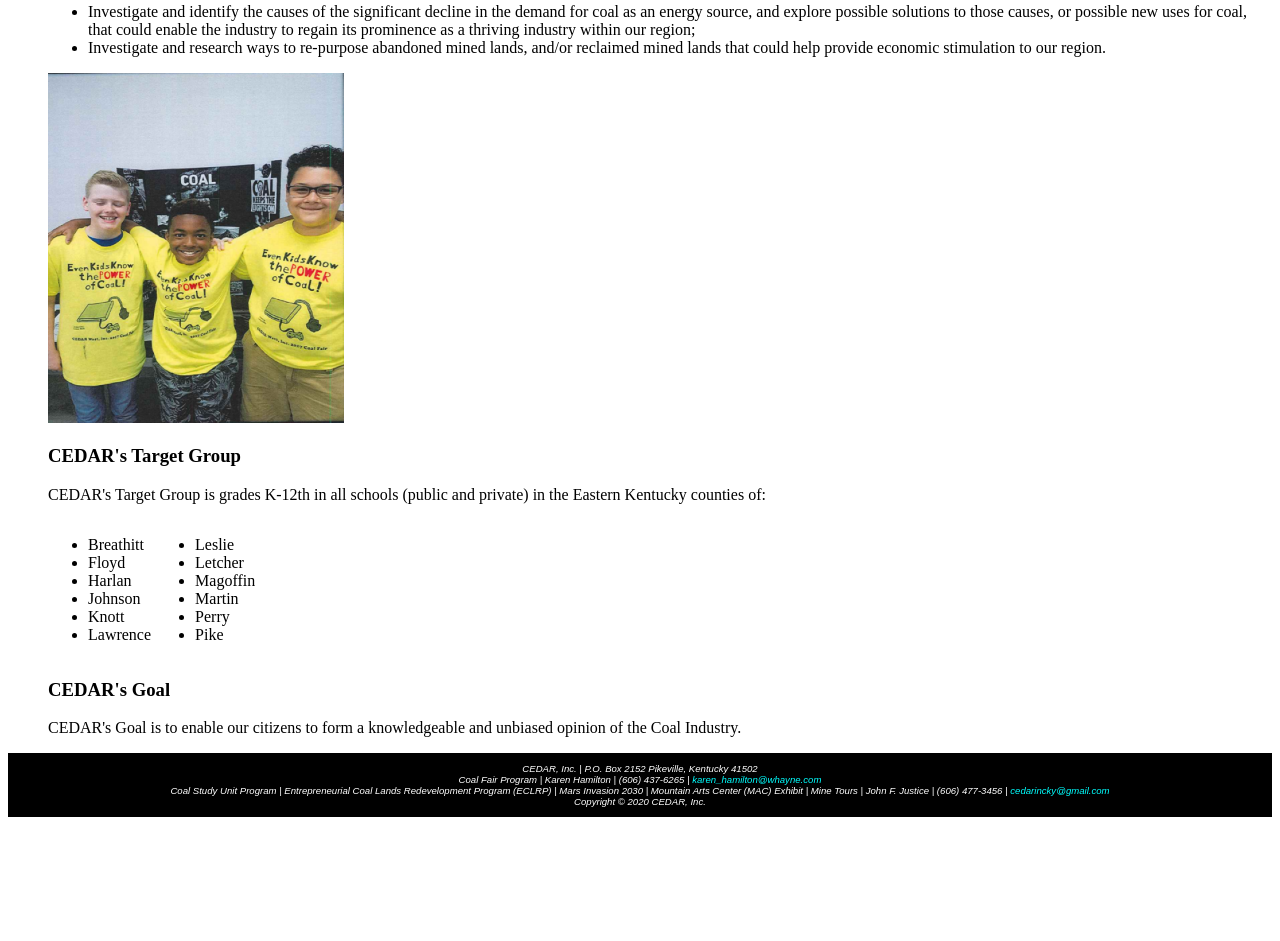
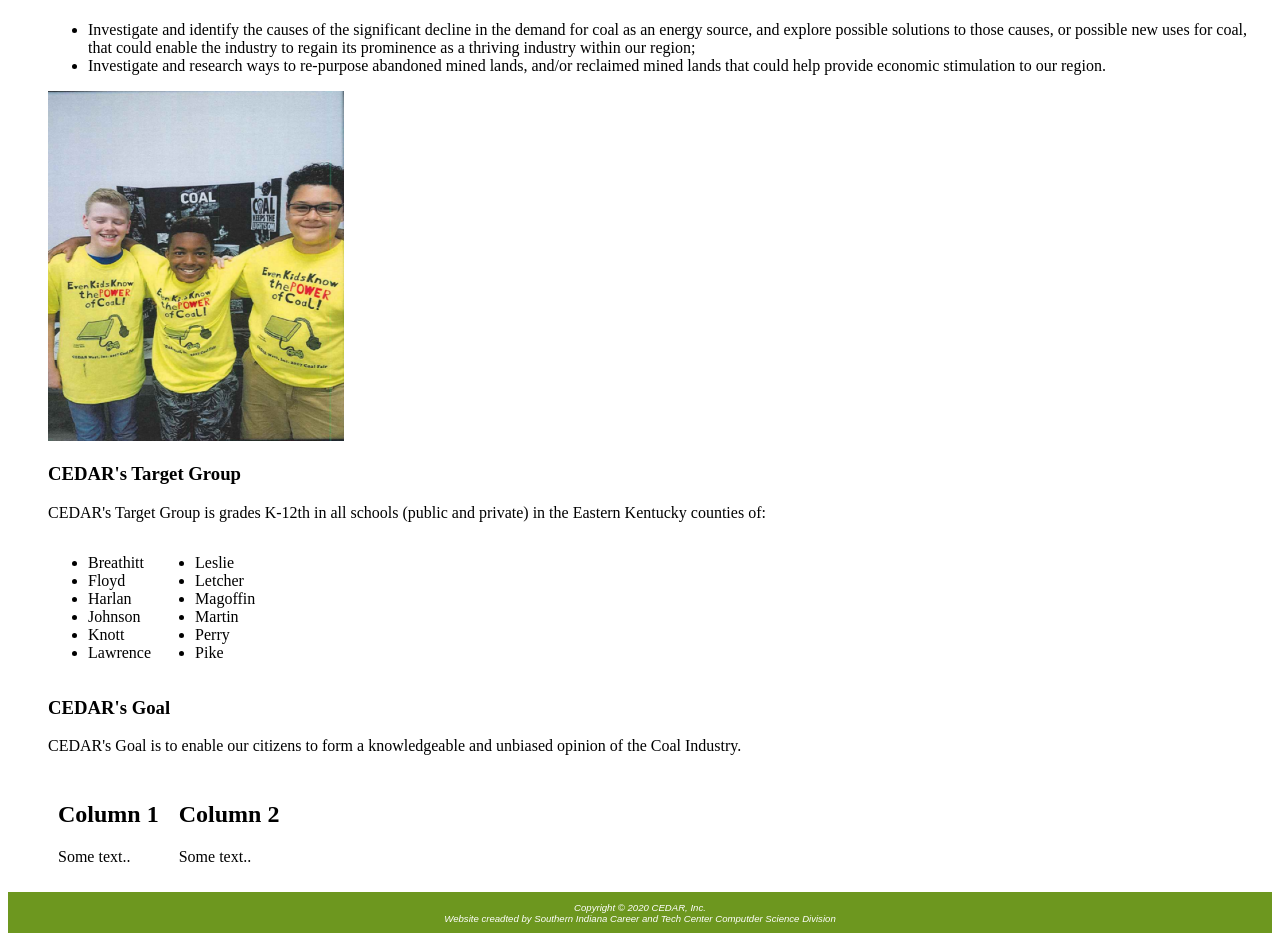
Before and after one commit to Bandera2014/CEDAR, a plain HTML site: page index.html in a window 1280 px wide. Shown: the part 526-1467 px from the top of the page. Before the commit the page ends 1351 px from the top, so only its background shows below. Drawn offline with Linux system fonts and the light colour scheme.

Commit message:
changed footer and worked on new layout

```diff
--- a/index.html
+++ b/index.html
@@ -21,6 +21,7 @@
             </ul>
         </nav>
         <main>
+            <table>,t</table>
             <h2>Welcome to CEDAR!</h2>
             <h3>CEDAR's Mission</h3>
             <p>Our mission is to provide information and educational activites related to coal and energy for educators, students, and the general public in order to create an understanding of the many benefits the Coal Industry provides in our daily lives by providing financial resources and coal education materials.
@@ -54,12 +55,20 @@
             <h3>CEDAR's Goal</h3>
             <p>CEDAR's Goal is to enable our citizens to form a knowledgeable and unbiased opinion of the Coal Industry.
             </p>
+            <div class="row">
+                <div class="column">
+                    <h2>Column 1</h2>
+                    <p>Some text..</p>
+                </div>
+                <div class="column">
+                    <h2>Column 2</h2>
+                    <p>Some text..</p>
+                </div>
+            </div>
         </main>
         <footer>
-            CEDAR, Inc. | P.O. Box 2152 Pikeville, Kentucky 41502<br>
-            Coal Fair Program | Karen Hamilton | (606) 437-6265 | <a href="mailto:aren_hamilton@whayne.com">karen_hamilton@whayne.com</a><br>
-            Coal Study Unit Program | Entrepreneurial Coal Lands Redevelopment Program (ECLRP) | Mars Invasion 2030 | Mountain Arts Center (MAC) Exhibit | Mine Tours | John F. Justice | (606) 477-3456 | <a href="mailto:cedarincky@gmail.com">cedarincky@gmail.com</a><br>
             Copyright © 2020 CEDAR, Inc.<br>
+            Website creadted by Southern Indiana Career and Tech Center Computder Science Division
         </footer>
     </body>
 </html>
--- a/style.css
+++ b/style.css
@@ -1,5 +1,5 @@
 footer{
-    background-color: black;
+    background-color: rgb(109,151,31);
     color: white;
     font-size: .60em;
     text-align: center;
@@ -84,3 +84,15 @@ a:hover {
     background-color: transparent;
     text-decoration: underline;
 }
+* {
+    box-sizing: border-box;
+}
+.column {
+    float: left;
+    padding: 10px;
+}
+.row:after {
+    content: "";
+    display: table;
+    clear: both;
+  }
```
Also changed, not shown: AboutUs.html (+1 -3 lines), GrantInfo.html (+1 -3 lines), NewsAndEvents.html (+1 -3 lines), ProgramsAndActivities.html (+2 -4 lines).
